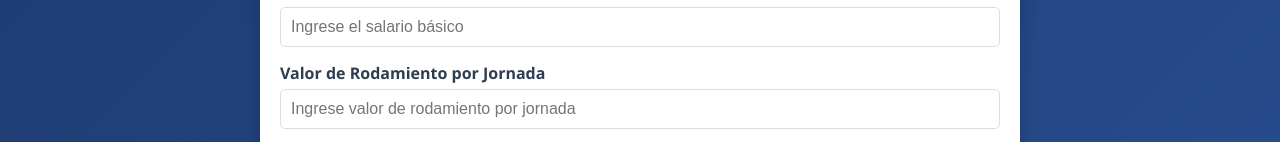
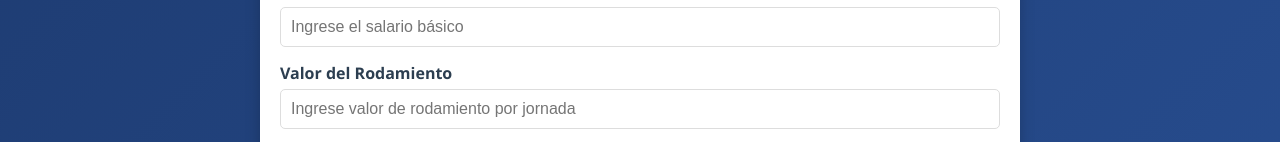
Before and after one commit to carlos2601/Calculadoradevigilantes, a plain HTML site: page index.html in a window 1280 px wide. Shown: the part 183-325 px from the top of the page. Drawn offline with Linux system fonts and the light colour scheme.

Commit message:
index.html

```diff
--- a/index.html
+++ b/index.html
@@ -287,7 +287,7 @@
             </div>
 
             <div class="form-group">
-                <label for="bonus">Valor de Rodamiento por Jornada</label>
+                <label for="bonus">Valor del Rodamiento</label>
                 <input type="number" id="bonus" placeholder="Ingrese valor de rodamiento por jornada">
             </div>
 
```
